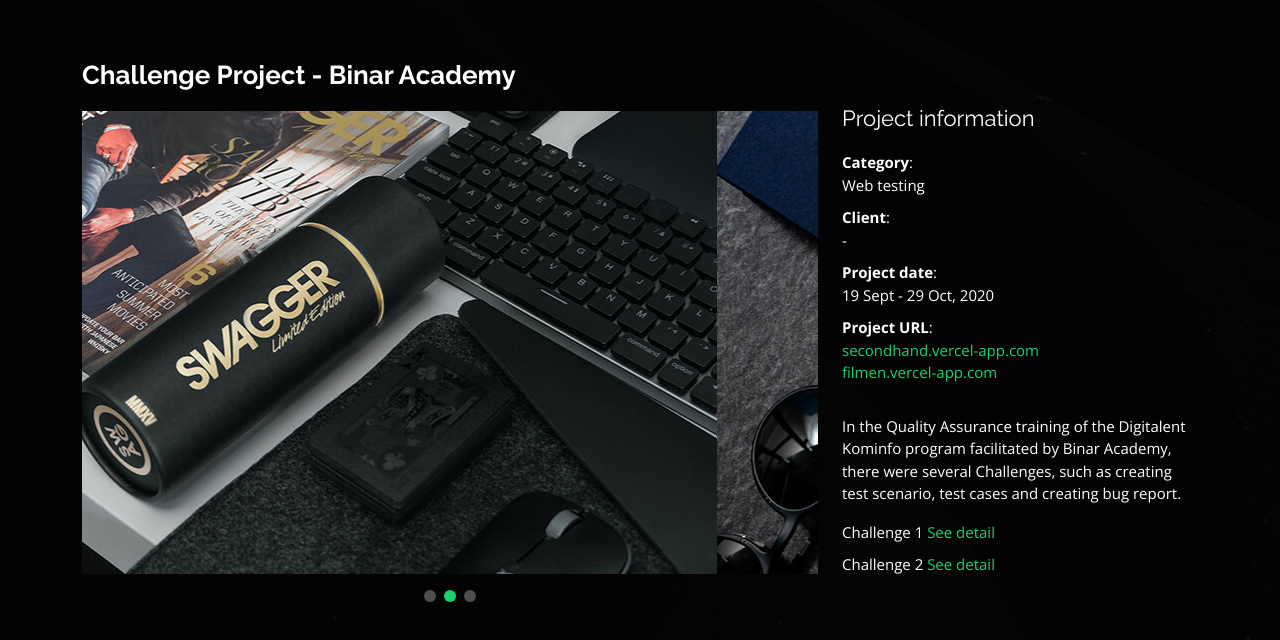
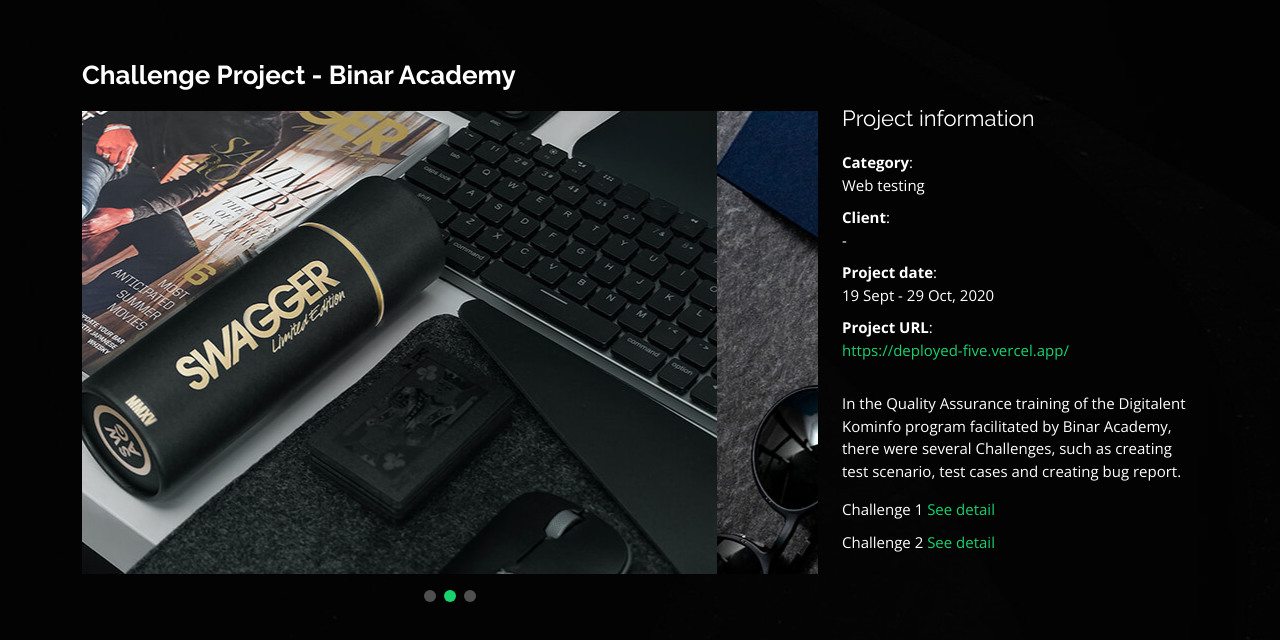
Before and after one commit to afidarindy/afida-sqa, a plain HTML site: page portfolio-details.html in a window 1280 px wide. Drawn offline with nearby package versions, Linux system fonts and the light colour scheme.

Commit message:
update project url on porto

```diff
--- a/portfolio-details.html
+++ b/portfolio-details.html
@@ -75,7 +75,7 @@
               <li><strong>Category</strong>: <br> Web testing</li>
               <li><strong>Client</strong>: <br> -</li>
               <li><strong>Project date</strong>: <br> 19 Sept - 29 Oct, 2020</li>
-              <li><strong>Project URL</strong>: <br> <a href="#">secondhand.vercel-app.com</a> <br> <a href="#">filmen.vercel-app.com</a> </li>
+              <li><strong>Project URL</strong>: <br> <a href="https://deployed-five.vercel.app/">https://deployed-five.vercel.app/</a></li>
             </ul>
 
             <p>
```
